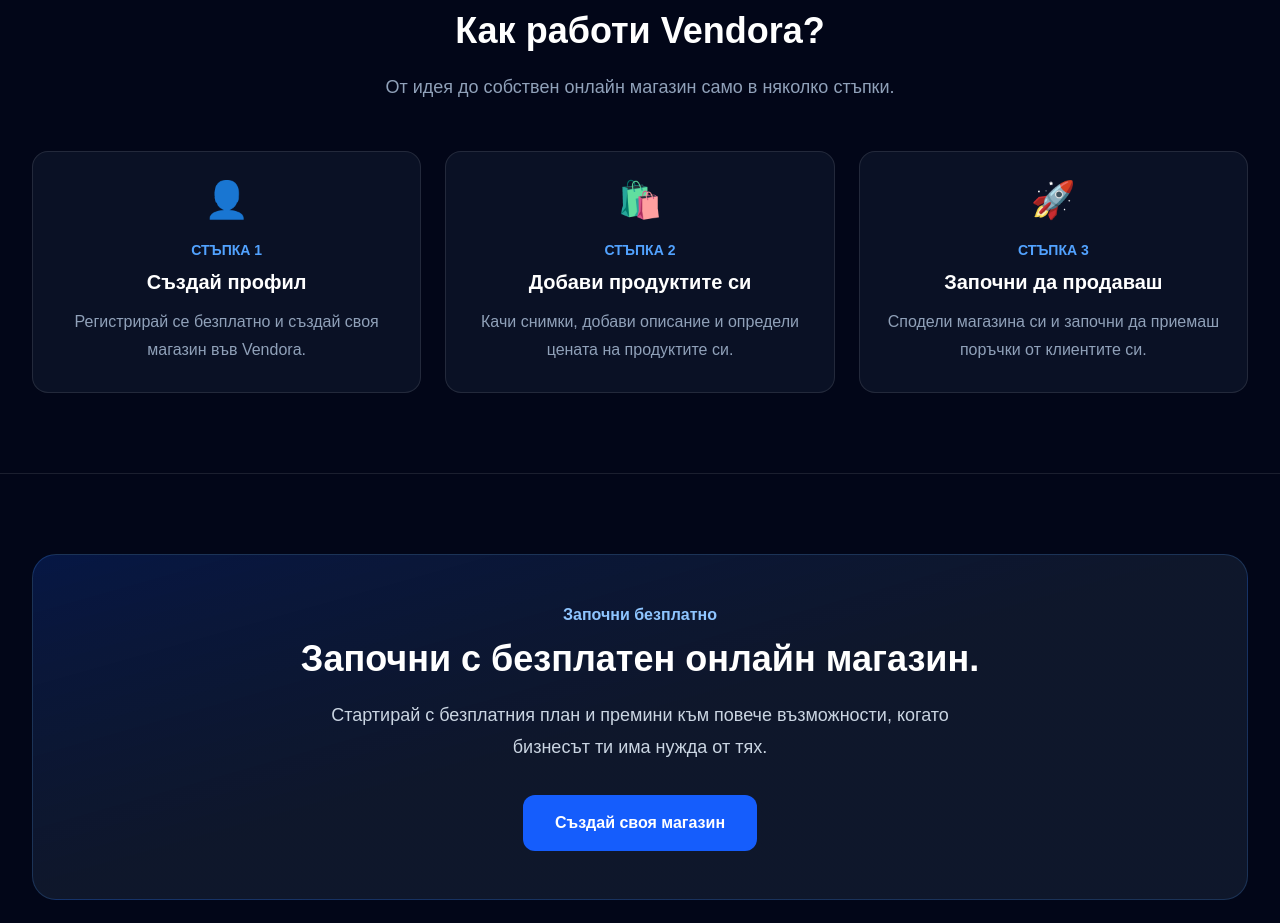
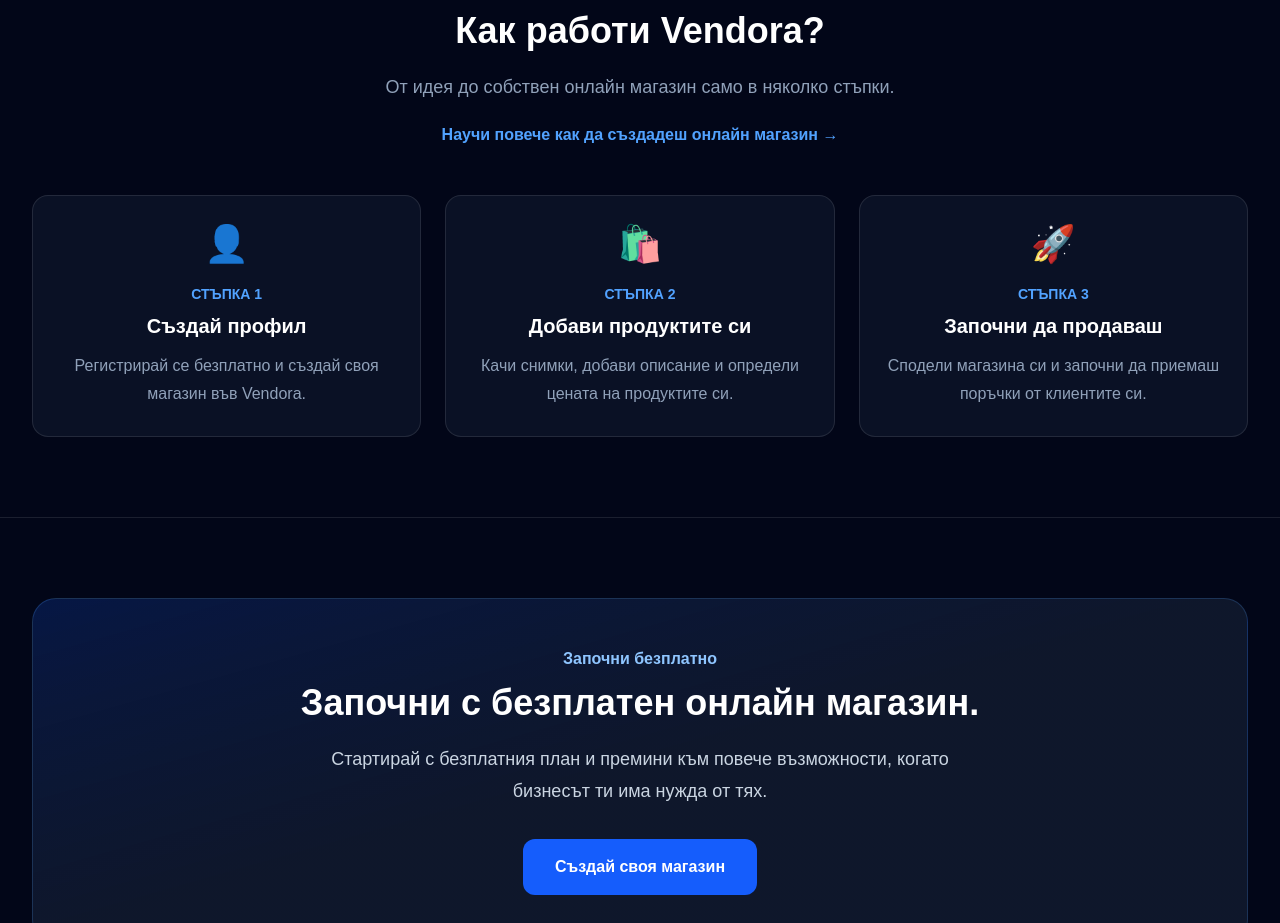
Before and after one commit to maikon79ss-dot/vendora-app, a Next.js app: page / in a window 1280 px wide. Shown: the part 1480-2403 px from the top of the page. Built offline with nearby package versions, Linux system fonts and the light colour scheme.

Commit message:
Update page.tsx

```diff
--- a/app/page.tsx
+++ b/app/page.tsx
@@ -282,6 +282,13 @@ export default function Home() {
 <p className="mt-5 text-lg leading-8 text-slate-400">
   От идея до собствен онлайн магазин само в няколко стъпки.
 </p>
+
+<Link
+  href="/sazdai-online-magazin"
+  className="mt-5 inline-block font-semibold text-blue-400 transition hover:text-blue-300"
+>
+  Научи повече как да създадеш онлайн магазин →
+</Link>
 </div>
 
           <div className="mt-12 grid gap-6 md:grid-cols-3">
```
Lines whose indentation alone changed are shown as unchanged.
